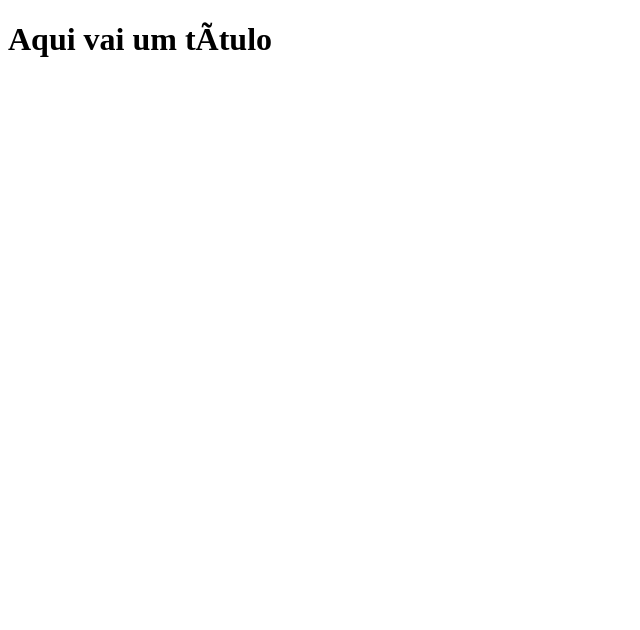
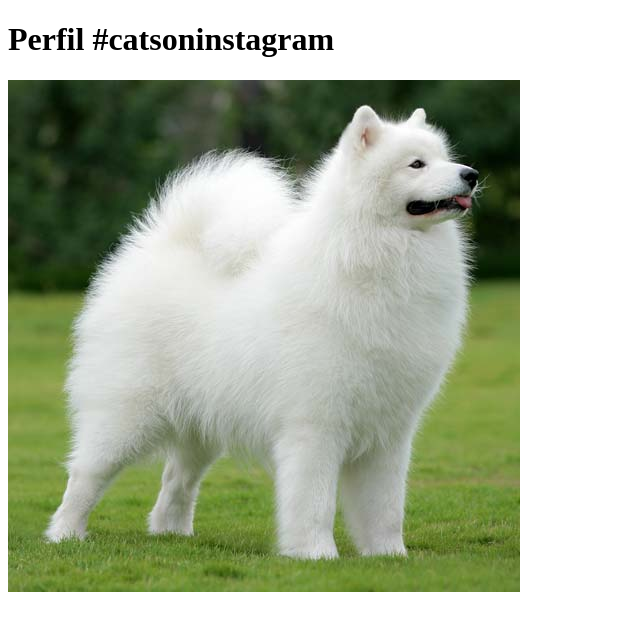
Before and after one commit to vicente-higino/descomplica-git, a plain HTML site: page index.html in a window 1280 px wide. Shown: the whole page, without its empty margins (0-640 px from the left). Drawn offline with Linux system fonts and the light colour scheme.

Commit message:
add dog img

```diff
--- a/index.html
+++ b/index.html
@@ -1,13 +1,15 @@
 <!DOCTYPE html>
-<html lang=“pt-br”>
+
+<html lang="pt-br">
 
 <head>
-  <title>Título da página</title>
-  <meta charset=“utf-8”>
+  <title>Fanpage de Gatinhos</title>
+  <meta charset="utf-8">
 </head>
 
 <body>
-  <h1>Aqui vai um título</h1>
+  <h1>Perfil #catsoninstagram</h1>
+  <img src="images/dog.jpg" />
 </body>
 
 </html>
```
Also changed, not shown: images/dog.jpg (added).
